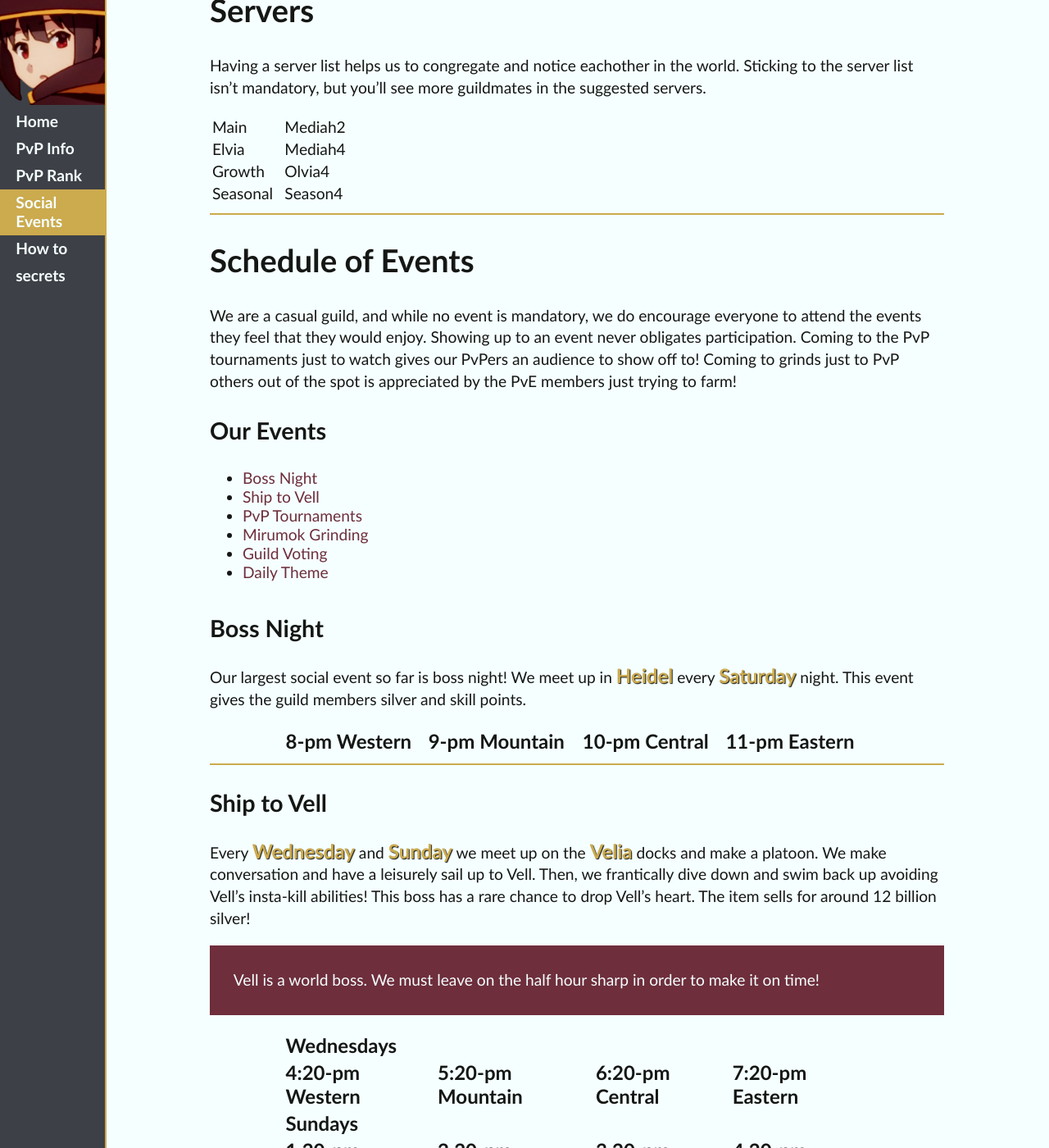
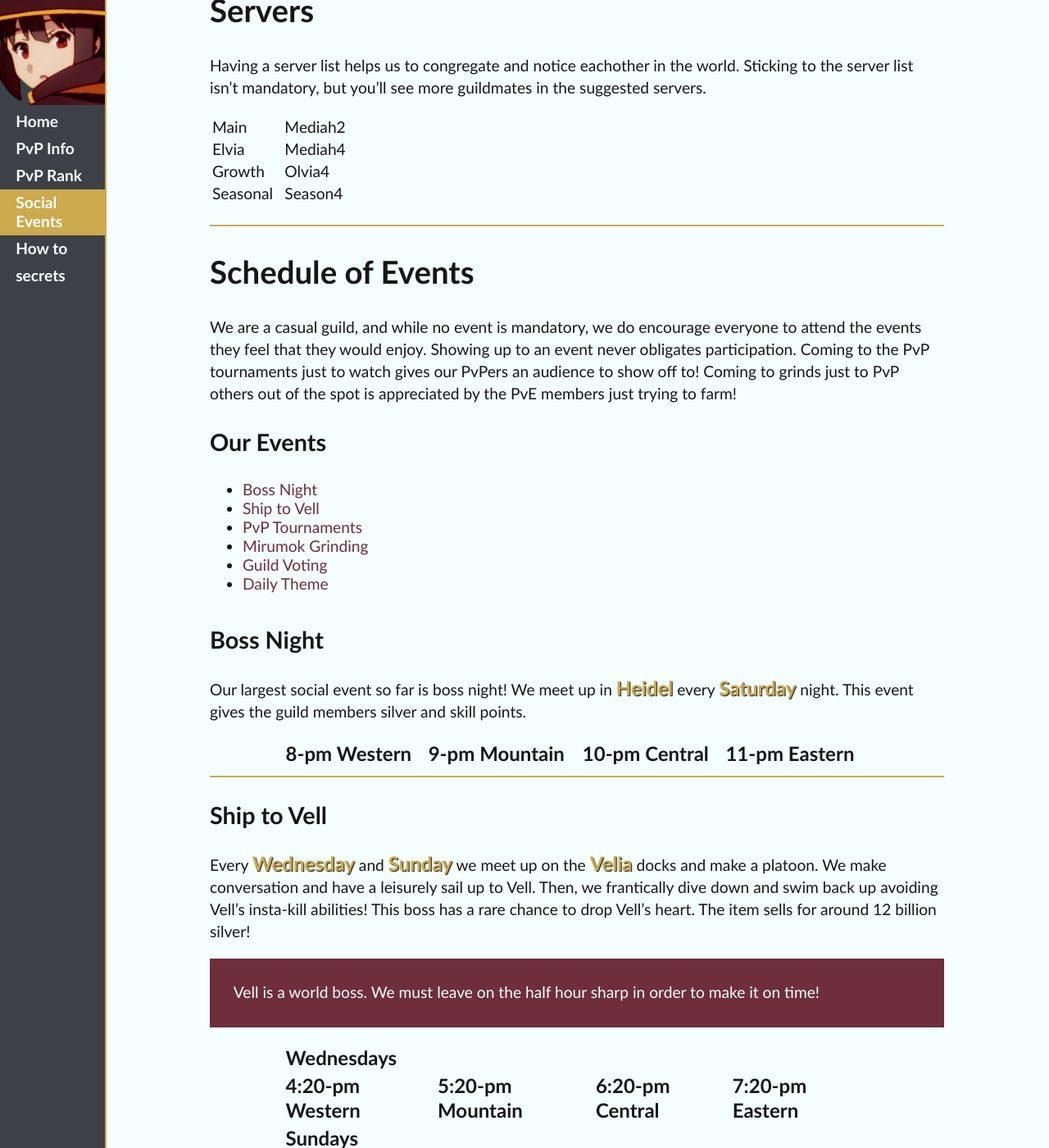
Before and after one commit to ideonella/ideonella.github.io, a Jekyll site: the page built from social.md, in a window 1280 px wide and 1400 px high, scrolled down 686 px. Shown: the whole window at 82% size. Built offline with Jekyll 4.4.1, drawn with Linux system fonts in a browser that asks for light colours.

Commit message:
Update tables.scss

```diff
--- a/_sass/tables.scss
+++ b/_sass/tables.scss
@@ -3,16 +3,6 @@
   width: 80%;
   margin: 0 10%;
   text-align: left;
-}
-
-table.small {
-  width: 20%;
-  margin: 0;
-}
-
-table.strong {
-  font-weight: bold;
-  font-size: $font-size-larger;
 }
 
 //row in header
@@ -31,3 +21,18 @@
 //cell in body
 tbody tr td {
 }
+
+table.small {
+  width: 20%;
+  margin: 0 0 24px 0;
+}
+
+table.strong {
+  font-weight: bold;
+  font-size: $font-size-larger;
+}
+
+//row in a table marked strong
+.strong tr {
+  line-height: $font-size-larger;
+}
```
